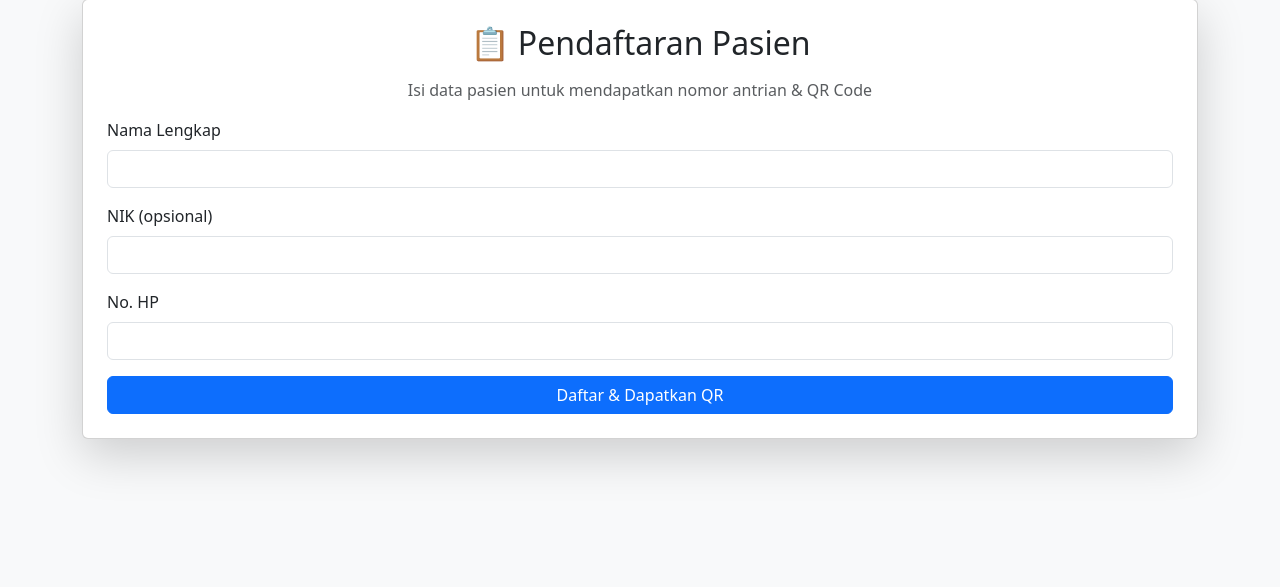
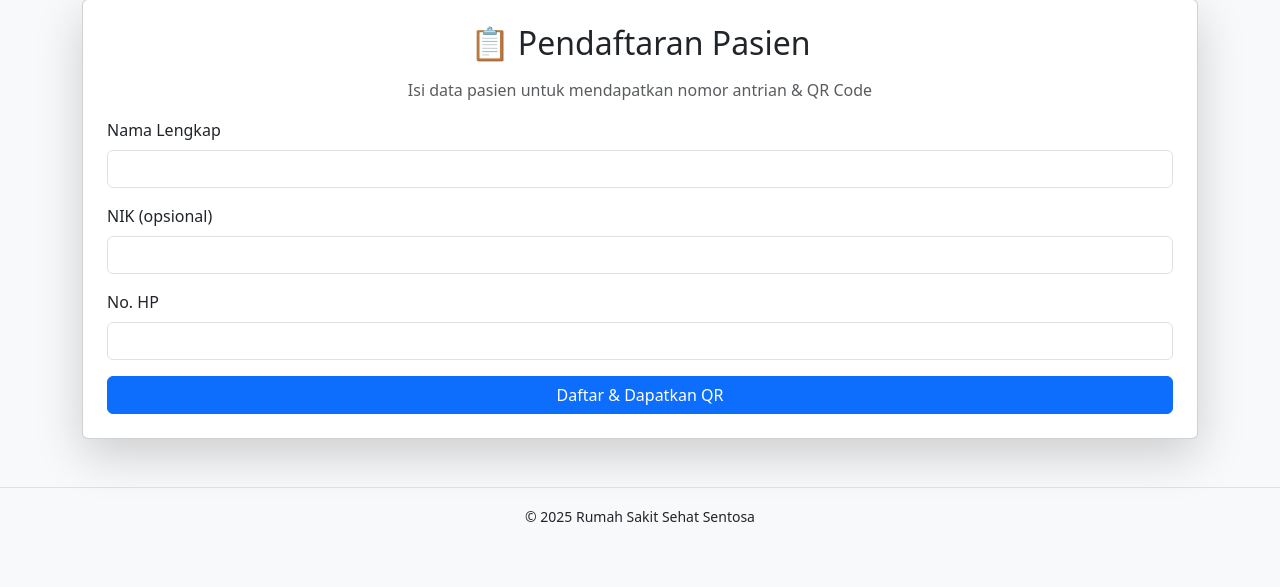
Before and after one commit to andinineo/qr_antrian, a PHP site: page /index.php in a window 1280 px wide. Shown: the part 81-668 px from the top of the page. Run offline with PHP 8.4, Linux system fonts and the light colour scheme.

Commit message:
Update footer.php

```diff
--- a/footer.php
+++ b/footer.php
@@ -1,5 +1,9 @@
-<!-- footer.php -->
 </div>
+<footer class="text-center py-3 mt-5 bg-light border-top">
+  <small>© <?= date('Y') ?> Rumah Sakit Sehat Sentosa</small>
+</footer>
+
+<!-- Bootstrap JS -->
 <script src="https://cdn.jsdelivr.net/npm/bootstrap@5.3.3/dist/js/bootstrap.bundle.min.js"></script>
 <script src="assets/script.js"></script>
 </body>
```
